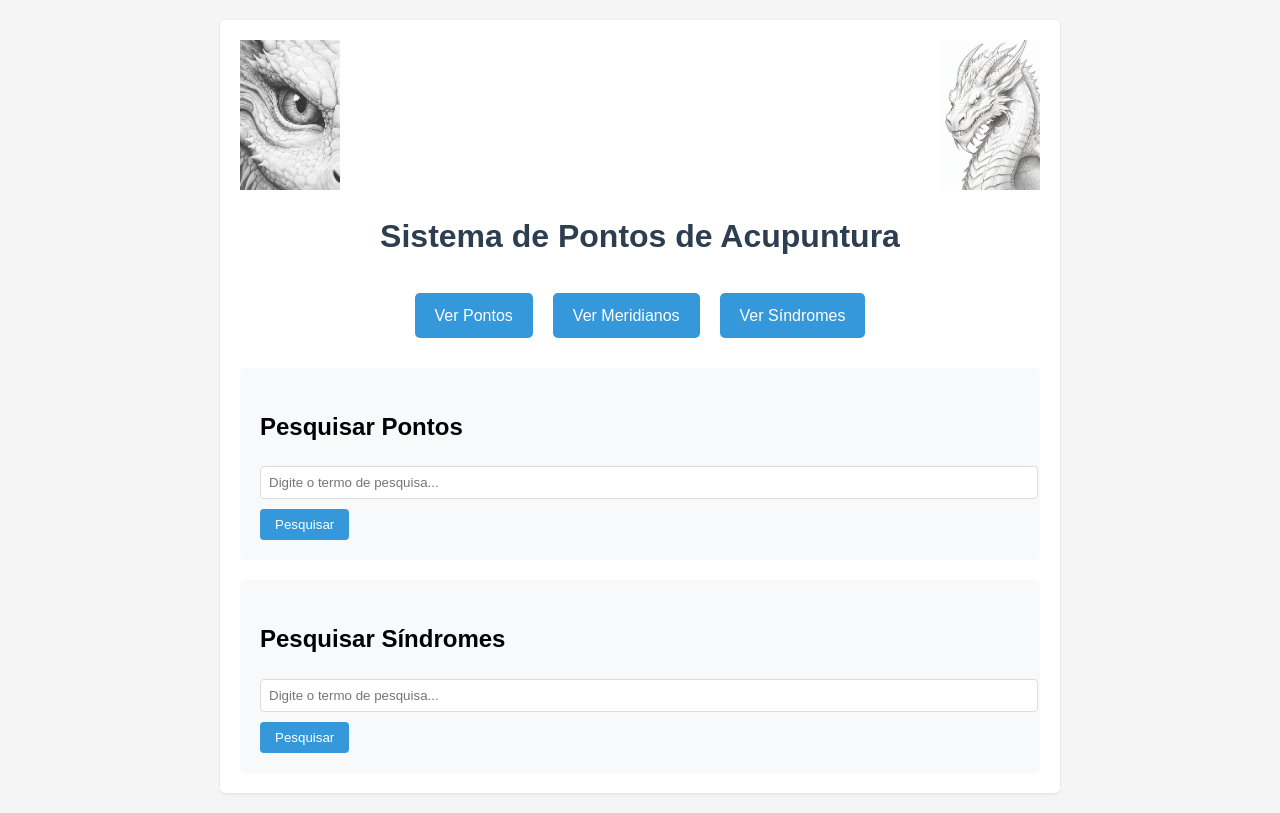
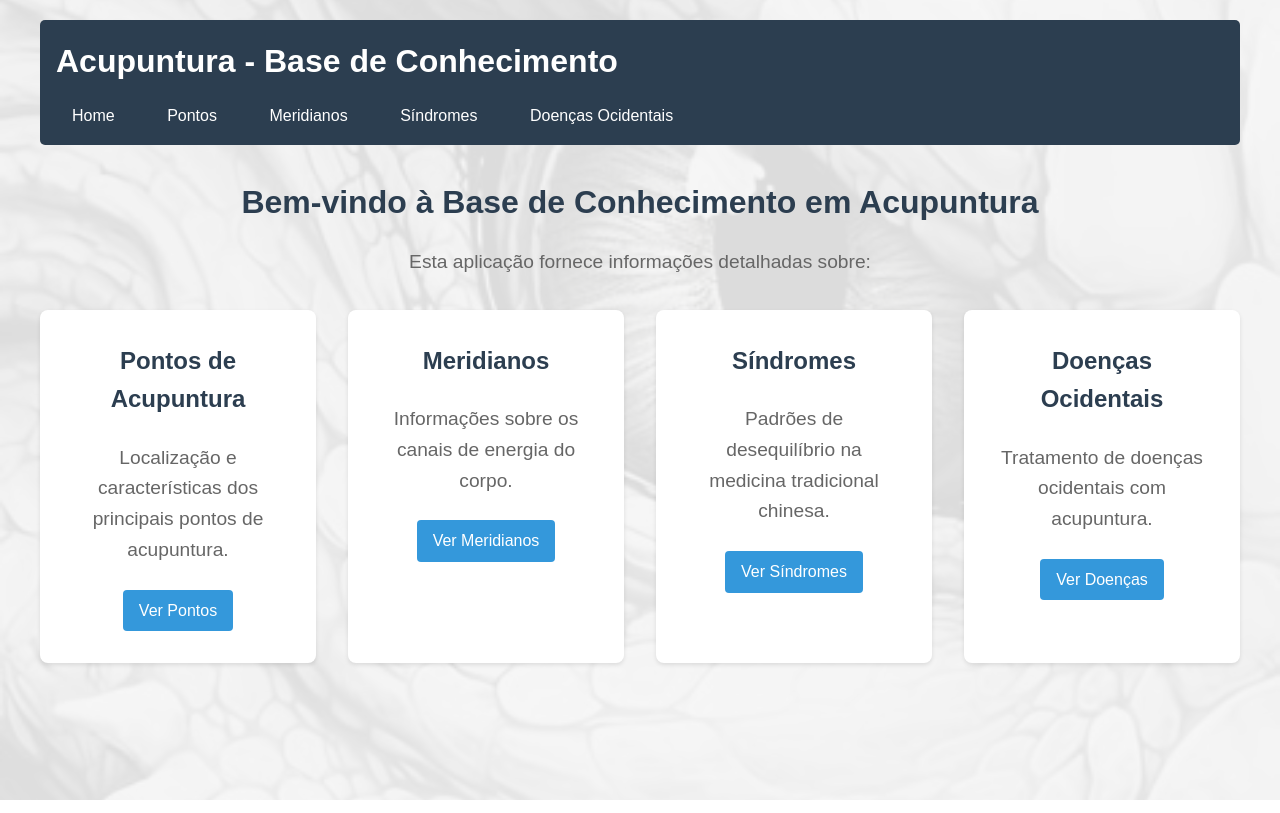
Before and after one commit to dreduardocruz/acupuncture-api, a Flask app: page / in a window 1280 px wide. Run offline with Flask 3, Linux system fonts and the light colour scheme.

Commit message:
feat: adiciona seção de doenças ocidentais com acupuntura e atualiza interface

```diff
--- a/app.py
+++ b/app.py
@@ -2,64 +2,37 @@ import sys
 import os
 sys.path.append(os.path.abspath(os.path.join(os.path.dirname(__file__), '..')))
 
-from flask import Flask, render_template, request, Blueprint
+from flask import Flask, render_template, request
 from routes.points_routes import points_routes
 from controllers.points_controller import PointsController
-from fuzzywuzzy import fuzz  # Add this import
+from controllers.western_diseases_controller import WesternDiseasesController
+from fuzzywuzzy import fuzz
 
 # Configuração dos caminhos dos arquivos
 BASE_DIR = os.path.dirname(os.path.abspath(__file__))
-STATIC_DIR = os.path.join(BASE_DIR, 'static')  # Caminho para a pasta css
+STATIC_DIR = os.path.join(BASE_DIR, 'static')
 DATA_DIR = os.path.join(BASE_DIR, 'data')
 POINTS_CSV = os.path.join(DATA_DIR, 'acupuncture_points.csv')
 MERIDIANS_CSV = os.path.join(DATA_DIR, 'meridians.csv')
-SYNDROMES_CSV = os.path.join(DATA_DIR, 'syndromes.csv')  # Novo arquivo
+SYNDROMES_CSV = os.path.join(DATA_DIR, 'syndromes.csv')
+WESTERN_DISEASES_CSV = os.path.join(DATA_DIR, 'western_diseases_acupuncture.csv')
 
-app = Flask(__name__)  # O Flask já vai usar a pasta 'static' por padrão
+app = Flask(__name__)
 
 # Configuração dos caminhos como variáveis de configuração do Flask
 app.config['POINTS_CSV'] = POINTS_CSV
 app.config['MERIDIANS_CSV'] = MERIDIANS_CSV
-app.config['SYNDROMES_CSV'] = SYNDROMES_CSV  # Nova configuração
+app.config['SYNDROMES_CSV'] = SYNDROMES_CSV
+app.config['WESTERN_DISEASES_CSV'] = WESTERN_DISEASES_CSV
 
-points_routes = Blueprint('points_routes', __name__)
-
-@points_routes.route('/points', methods=['GET'])
-def get_points_html():
-    return PointsController.get_points_html(app.config['POINTS_CSV'])
-
-@points_routes.route('/meridians', methods=['GET'])
-def get_meridians_html():
-    return PointsController.get_meridians_html(app.config['MERIDIANS_CSV'])
-
-@points_routes.route('/search', methods=['GET'])
-def search_points_html():
-    query = request.args.get('query', '')
-    return PointsController.search_points_html(query, app.config['POINTS_CSV'])
-
-@points_routes.route('/syndromes', methods=['GET'])
-def get_syndromes_html():
-    return PointsController.get_syndromes_html(app.config['SYNDROMES_CSV'])
-
-@points_routes.route('/syndromes/search', methods=['GET'])
-def search_syndromes_html():
-    query = request.args.get('query', '')
-    return PointsController.search_syndromes_html(query, app.config['SYNDROMES_CSV'])
-
-# Configuração de rotas
+# Registra o blueprint com as configurações
+points_routes.config = app.config
 app.register_blueprint(points_routes)
 
 @app.route('/')
 def home():
     return render_template('home.html')
 
-# Para debug
-print(f"Pasta static configurada em: {STATIC_DIR}")
-if os.path.exists(STATIC_DIR):
-    print(f"Arquivos na pasta static: {os.listdir(STATIC_DIR)}")
-else:
-    print("Pasta static não encontrada!")
-
 if __name__ == "__main__":
     port = int(os.environ.get("PORT", 8080))
-    app.run(host='0.0.0.0', port=port)
+    app.run(host='0.0.0.0', port=port, debug=True)
--- /dev/null
+++ b/static/css/style.css
@@ -0,0 +1,251 @@
+/* Estilos gerais */
+body {
+    font-family: Arial, sans-serif;
+    line-height: 1.6;
+    margin: 0;
+    padding: 0;
+    background-color: #f5f5f5;
+    position: relative;
+    z-index: 0;
+}
+
+body::before {
+    content: "";
+    background-image: url('/static/images/dragon.jpg');
+    background-size: cover;
+    background-repeat: no-repeat;
+    background-position: center;
+    opacity: 0.1;
+    position: fixed;
+    top: 0;
+    left: 0;
+    width: 100%;
+    height: 100%;
+    z-index: -1;
+}
+
+.container {
+    max-width: 1200px;
+    margin: 0 auto;
+    padding: 20px;
+}
+
+/* Cabeçalho */
+header {
+    background-color: #2c3e50;
+    color: white;
+    padding: 1rem;
+    margin-bottom: 2rem;
+    border-radius: 5px;
+}
+
+header h1 {
+    margin: 0;
+    font-size: 2rem;
+}
+
+nav {
+    margin-top: 1rem;
+}
+
+nav a {
+    color: white;
+    text-decoration: none;
+    margin-right: 1rem;
+    padding: 0.5rem 1rem;
+    border-radius: 3px;
+    transition: background-color 0.3s;
+}
+
+nav a:hover {
+    background-color: #34495e;
+}
+
+/* Seção de boas-vindas */
+.welcome-section {
+    text-align: center;
+    margin-bottom: 3rem;
+}
+
+.welcome-section h2 {
+    color: #2c3e50;
+    font-size: 2rem;
+    margin-bottom: 1rem;
+}
+
+.welcome-section p {
+    color: #666;
+    font-size: 1.2rem;
+    margin-bottom: 2rem;
+}
+
+/* Grid de recursos */
+.features-grid {
+    display: grid;
+    grid-template-columns: repeat(auto-fit, minmax(250px, 1fr));
+    gap: 2rem;
+    margin-top: 2rem;
+}
+
+.feature-card {
+    background-color: white;
+    padding: 2rem;
+    border-radius: 8px;
+    box-shadow: 0 2px 4px rgba(0,0,0,0.1);
+    transition: transform 0.3s;
+}
+
+.feature-card:hover {
+    transform: translateY(-5px);
+}
+
+.feature-card h3 {
+    color: #2c3e50;
+    margin-top: 0;
+    font-size: 1.5rem;
+}
+
+.feature-card p {
+    color: #666;
+    margin-bottom: 1.5rem;
+}
+
+.feature-link {
+    display: inline-block;
+    padding: 0.5rem 1rem;
+    background-color: #3498db;
+    color: white;
+    text-decoration: none;
+    border-radius: 4px;
+    transition: background-color 0.3s;
+}
+
+.feature-link:hover {
+    background-color: #2980b9;
+}
+
+/* Seção de busca */
+.search-section {
+    margin-bottom: 2rem;
+}
+
+.search-section form {
+    display: flex;
+    gap: 1rem;
+}
+
+.search-section input {
+    flex: 1;
+    padding: 0.5rem;
+    border: 1px solid #ddd;
+    border-radius: 4px;
+    font-size: 1rem;
+}
+
+.search-section button {
+    padding: 0.5rem 1rem;
+    background-color: #3498db;
+    color: white;
+    border: none;
+    border-radius: 4px;
+    cursor: pointer;
+    transition: background-color 0.3s;
+}
+
+.search-section button:hover {
+    background-color: #2980b9;
+}
+
+/* Grid de doenças */
+.diseases-grid {
+    display: grid;
+    grid-template-columns: repeat(auto-fill, minmax(300px, 1fr));
+    gap: 1.5rem;
+}
+
+.disease-card {
+    background-color: white;
+    border-radius: 8px;
+    padding: 1.5rem;
+    box-shadow: 0 2px 4px rgba(0,0,0,0.1);
+    transition: transform 0.3s;
+}
+
+.disease-card:hover {
+    transform: translateY(-5px);
+}
+
+.disease-card h2 {
+    color: #2c3e50;
+    margin-top: 0;
+    font-size: 1.5rem;
+}
+
+.cid {
+    color: #7f8c8d;
+    font-size: 0.9rem;
+    margin-bottom: 1rem;
+}
+
+.points-section, .details-section {
+    margin-top: 1rem;
+}
+
+.points-section h3, .details-section h3 {
+    color: #34495e;
+    font-size: 1.2rem;
+    margin-bottom: 0.5rem;
+}
+
+.points-section ul {
+    list-style-type: none;
+    padding: 0;
+}
+
+.points-section li {
+    padding: 0.5rem 0;
+    border-bottom: 1px solid #eee;
+}
+
+.points-section li:last-child {
+    border-bottom: none;
+}
+
+.details-section p {
+    color: #666;
+    font-size: 0.95rem;
+}
+
+/* Mensagem de nenhum resultado */
+.no-results {
+    text-align: center;
+    color: #7f8c8d;
+    font-size: 1.2rem;
+    padding: 2rem;
+    background-color: white;
+    border-radius: 8px;
+    box-shadow: 0 2px 4px rgba(0,0,0,0.1);
+}
+
+/* Responsividade */
+@media (max-width: 768px) {
+    .container {
+        padding: 10px;
+    }
+
+    header h1 {
+        font-size: 1.5rem;
+    }
+
+    .diseases-grid {
+        grid-template-columns: 1fr;
+    }
+
+    .search-section form {
+        flex-direction: column;
+    }
+
+    .search-section button {
+        width: 100%;
+    }
+}
--- a/templates/home.html
+++ b/templates/home.html
@@ -3,112 +3,54 @@
 <head>
     <meta charset="UTF-8">
     <meta name="viewport" content="width=device-width, initial-scale=1.0">
-    <title>API de Pontos de Acupuntura</title>
-    <style>
-        body {
-            font-family: Arial, sans-serif;
-            line-height: 1.6;
-            margin: 0;
-            padding: 20px;
-            background-color: #f5f5f5;
-        }
-        .container {
-            max-width: 800px;
-            margin: 0 auto;
-            background-color: #fff;
-            padding: 20px;
-            border-radius: 5px;
-            box-shadow: 0 1px 3px rgba(0,0,0,0.1);
-            position: relative;
-        }
-        .dragon-container {
-            display: flex;
-            justify-content: space-between;
-            margin-bottom: 20px;
-        }
-        .dragon-image {
-            width: 100px;
-            opacity: 0.8;
-        }
-        h1 {
-            color: #2c3e50;
-            text-align: center;
-            margin-bottom: 30px;
-        }
-        .links {
-            display: flex;
-            justify-content: center;
-            gap: 20px;
-            margin-bottom: 30px;
-        }
-        .button {
-            display: inline-block;
-            padding: 10px 20px;
-            background-color: #3498db;
-            color: white;
-            text-decoration: none;
-            border-radius: 5px;
-            transition: background-color 0.3s;
-        }
-        .button:hover {
-            background-color: #2980b9;
-        }
-        .search-form {
-            margin-top: 20px;
-            padding: 20px;
-            background-color: #f8f9fa;
-            border-radius: 5px;
-        }
-        input[type="text"] {
-            width: 100%;
-            padding: 8px;
-            margin-bottom: 10px;
-            border: 1px solid #ddd;
-            border-radius: 4px;
-        }
-        input[type="submit"] {
-            background-color: #3498db;
-            color: white;
-            padding: 8px 15px;
-            border: none;
-            border-radius: 4px;
-            cursor: pointer;
-        }
-        input[type="submit"]:hover {
-            background-color: #2980b9;
-        }
-    </style>
+    <title>Acupuntura - Página Inicial</title>
+    <link rel="stylesheet" href="{{ url_for('static', filename='css/style.css') }}">
 </head>
 <body>
     <div class="container">
-        <div class="dragon-container">
-            <img src="{{ url_for('static', filename='images/dragon.jpg') }}" alt="Dragão" class="dragon-image">
-            <img src="{{ url_for('static', filename='images/dragon1.jpg') }}" alt="Dragão" class="dragon-image">
-        </div>
+        <header>
+            <h1>Acupuntura - Base de Conhecimento</h1>
+            <nav>
+                <a href="{{ url_for('home') }}">Home</a>
+                <a href="{{ url_for('points_routes.get_points_html') }}">Pontos</a>
+                <a href="{{ url_for('points_routes.get_meridians_html') }}">Meridianos</a>
+                <a href="{{ url_for('points_routes.get_syndromes_html') }}">Síndromes</a>
+                <a href="{{ url_for('points_routes.get_western_diseases_html') }}">Doenças Ocidentais</a>
+            </nav>
+        </header>
 
-        <h1>Sistema de Pontos de Acupuntura</h1>
+        <main>
+            <section class="welcome-section">
+                <h2>Bem-vindo à Base de Conhecimento em Acupuntura</h2>
+                <p>Esta aplicação fornece informações detalhadas sobre:</p>
 
-        <div class="links">
-            <a href="/points" class="button">Ver Pontos</a>
-            <a href="/meridians" class="button">Ver Meridianos</a>
-            <a href="/syndromes" class="button">Ver Síndromes</a>
-        </div>
+                <div class="features-grid">
+                    <div class="feature-card">
+                        <h3>Pontos de Acupuntura</h3>
+                        <p>Localização e características dos principais pontos de acupuntura.</p>
+                        <a href="{{ url_for('points_routes.get_points_html') }}" class="feature-link">Ver Pontos</a>
+                    </div>
 
-        <div class="search-form">
-            <h2>Pesquisar Pontos</h2>
-            <form action="/search" method="get">
-                <input type="text" id="query" name="query" placeholder="Digite o termo de pesquisa...">
-                <input type="submit" value="Pesquisar">
-            </form>
-        </div>
+                    <div class="feature-card">
+                        <h3>Meridianos</h3>
+                        <p>Informações sobre os canais de energia do corpo.</p>
+                        <a href="{{ url_for('points_routes.get_meridians_html') }}" class="feature-link">Ver Meridianos</a>
+                    </div>
 
-        <div class="search-form">
-            <h2>Pesquisar Síndromes</h2>
-            <form action="/syndromes/search" method="get">
-                <input type="text" id="syndrome_query" name="query" placeholder="Digite o termo de pesquisa...">
-                <input type="submit" value="Pesquisar">
-            </form>
-        </div>
+                    <div class="feature-card">
+                        <h3>Síndromes</h3>
+                        <p>Padrões de desequilíbrio na medicina tradicional chinesa.</p>
+                        <a href="{{ url_for('points_routes.get_syndromes_html') }}" class="feature-link">Ver Síndromes</a>
+                    </div>
+
+                    <div class="feature-card">
+                        <h3>Doenças Ocidentais</h3>
+                        <p>Tratamento de doenças ocidentais com acupuntura.</p>
+                        <a href="{{ url_for('points_routes.get_western_diseases_html') }}" class="feature-link">Ver Doenças</a>
+                    </div>
+                </div>
+            </section>
+        </main>
     </div>
 </body>
 </html>
```
Also changed, not shown: controllers/western_diseases_controller.py (added, +30 -0 lines), data/syndromes.csv (+24 -6 lines), data/western_diseases_acupuncture.csv (added, +50 -0 lines), routes/points_routes.py (+25 -2 lines), static/css/styles.css (deleted, +0 -32 lines), templates/western_diseases.html (added, +60 -0 lines).
